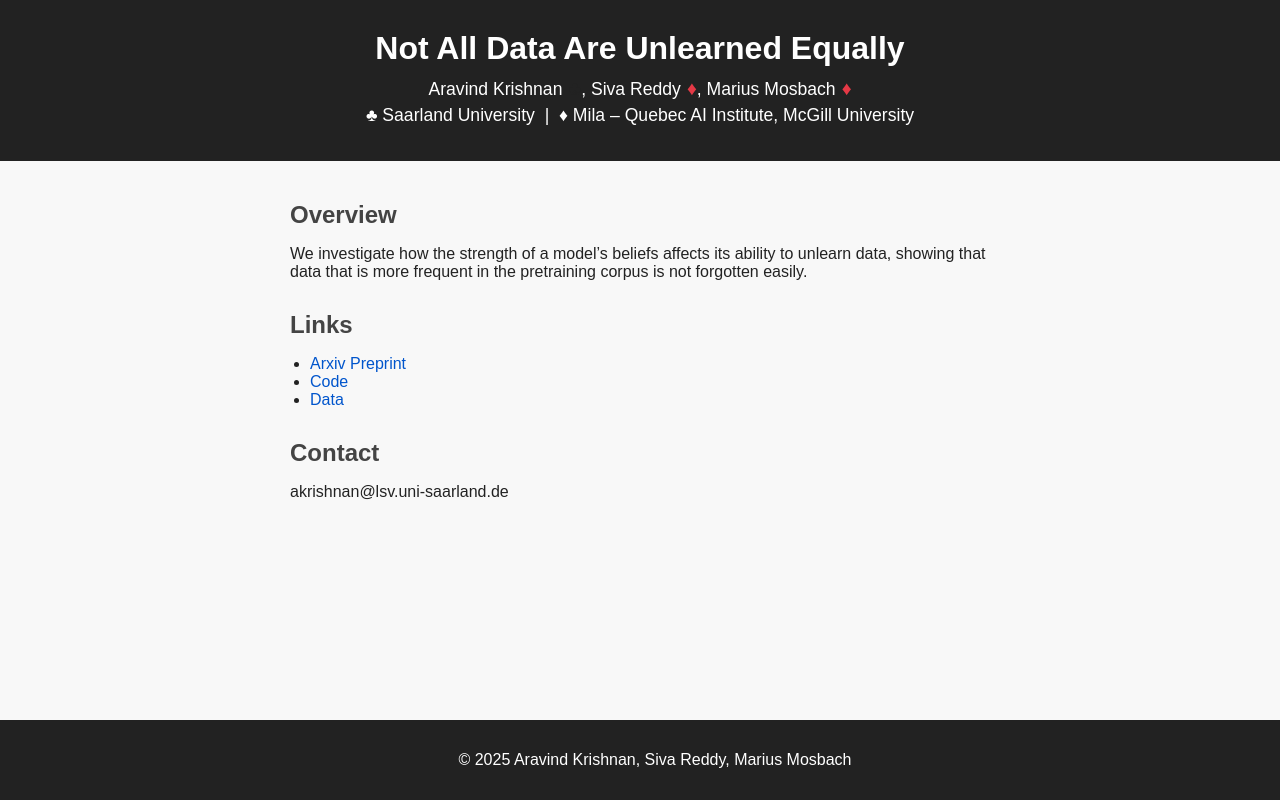
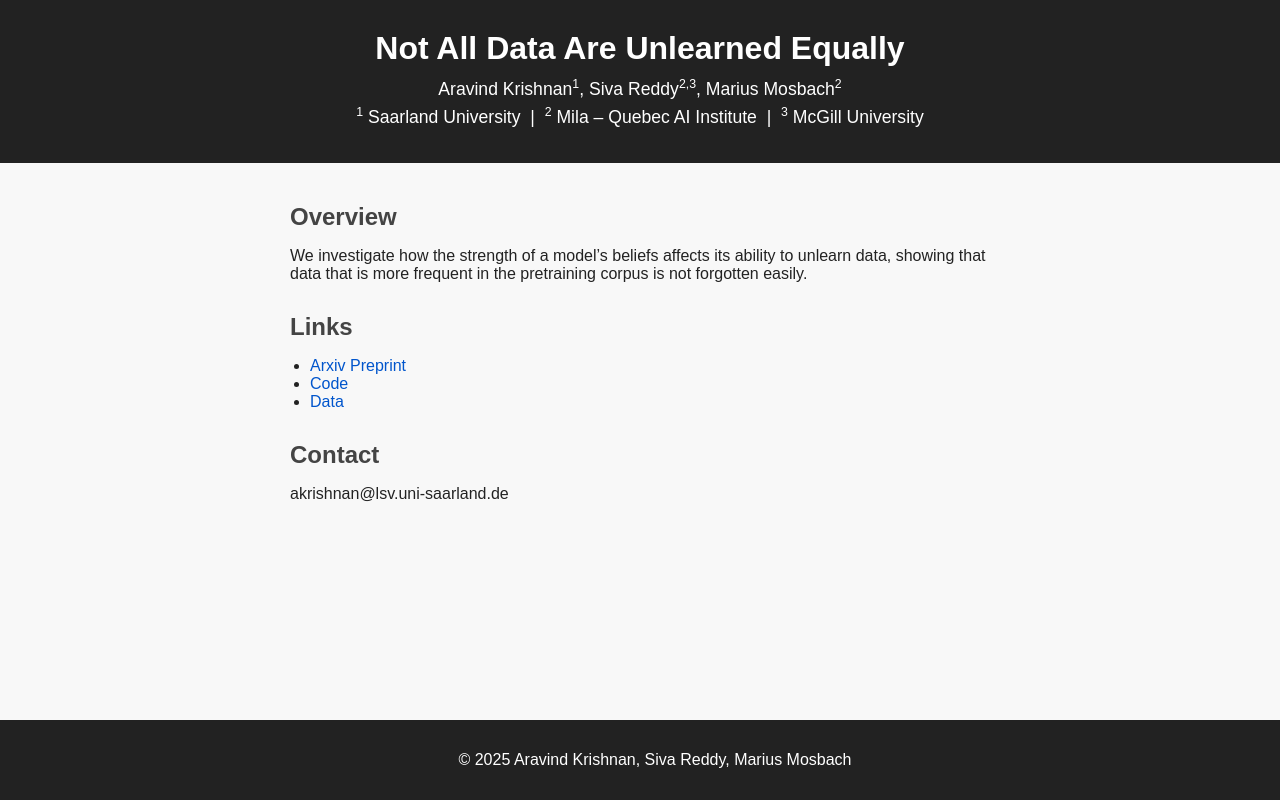
Before and after one commit to Krishnan-Aravind/unequal-unlearning, a plain HTML site: page index.html in a window 1280 px wide. Drawn offline with Linux system fonts and the light colour scheme.

Commit message:
Update affiliation indicators to numbers

```diff
--- a/index.html
+++ b/index.html
@@ -57,15 +57,8 @@
       width: 100%;
       bottom: 0;
     }
-    .symbols {
-      font-size: 1.1em;
-      margin-left: 6px;
-    }
-    .clubs {
-      color: #222;
-    }
-    .diamonds {
-      color: #e63946;
+    sup {
+      font-size: 0.7em;
     }
   </style>
 </head>
@@ -73,13 +66,14 @@
   <header>
     <h1>Not All Data Are Unlearned Equally</h1>
     <p>
-      Aravind Krishnan<span class="symbols clubs">♣</span>,
-      Siva Reddy<span class="symbols diamonds">♦</span>,
-      Marius Mosbach<span class="symbols diamonds">♦</span>
+      Aravind Krishnan<sup>1</sup>,
+      Siva Reddy<sup>2,3</sup>,
+      Marius Mosbach<sup>2</sup>
     </p>
     <p>
-      ♣ Saarland University &nbsp;|&nbsp;
-      ♦ Mila – Quebec AI Institute, McGill University
+      <sup>1</sup> Saarland University &nbsp;|&nbsp;
+      <sup>2</sup> Mila – Quebec AI Institute &nbsp;|&nbsp;
+      <sup>3</sup> McGill University
     </p>
   </header>
 
```
